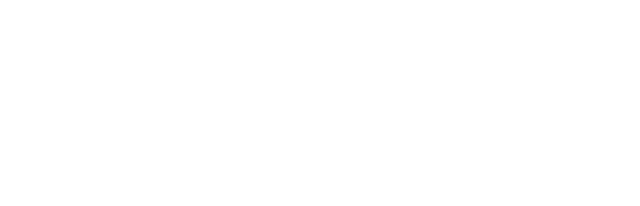
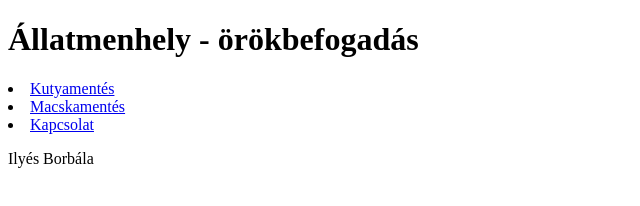
Before and after one commit to fabuandras/web_SZF_2024_11_20_csapatmunka, a plain HTML site: page masik.html in a window 1280 px wide. Shown: the whole page, without its empty margins (0-640 px from the left). Drawn offline with Linux system fonts and the light colour scheme.

Commit message:
oldalszerkezet: masik.html-en

```diff
--- a/masik.html
+++ b/masik.html
@@ -11,6 +11,24 @@
     <title>Ilyés Borbála & Fabu András</title>
 </head>
 <body>
+    <main>
+        <header>
+            <h1>Állatmenhely - örökbefogadás</h1>
+        </header>
+        <nav>
+            <li><a href="index.html">Kutyamentés</a></li>
+            <li><a href="masik.html">Macskamentés</a></li>
+            <li><a href="kapcsolat">Kapcsolat</a></li>
+        </nav>
+        <article>
 
+        </article>
+        <aside>
+
+        </aside>
+        <footer>
+            <p>Ilyés Borbála</p>
+        </footer>
+    </main>
 </body>
 </html>
```
